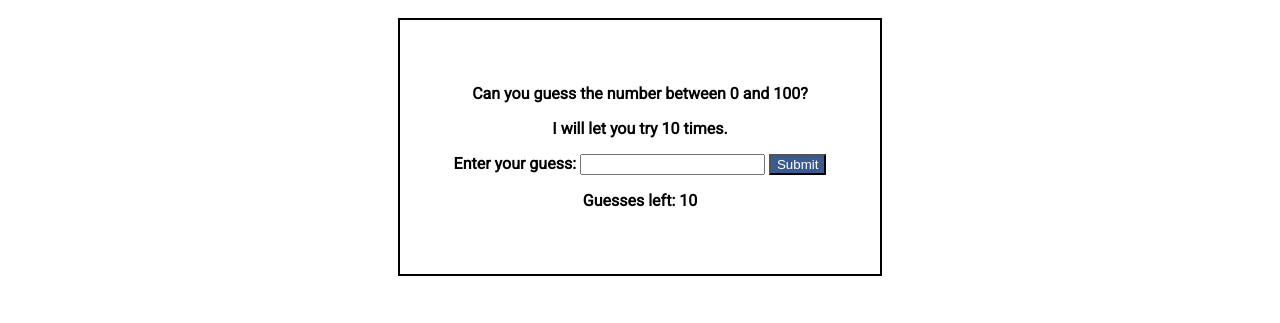
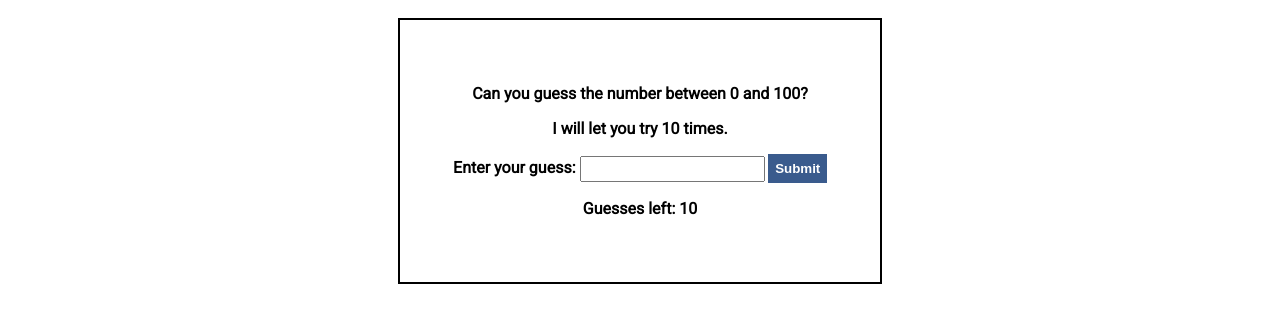
Before and after one commit to cedvid/guessnumber, a plain HTML site: page index.html in a window 1280 px wide. Shown: the part 137-460 px from the top of the page. Drawn offline with Linux system fonts and the light colour scheme.

Commit message:
Add button style

```diff
--- a/style.css
+++ b/style.css
@@ -22,7 +22,13 @@ h1 {
 .guesses {
     color: green;
 }
+#guessInput {
+    height: 1.5em;
+}
 .guessButton, button {
     background-color: #3a5b8d;
     color: white;
+    font-weight: bold;
+    border: none;
+    padding: 0.5em;
 }
```
